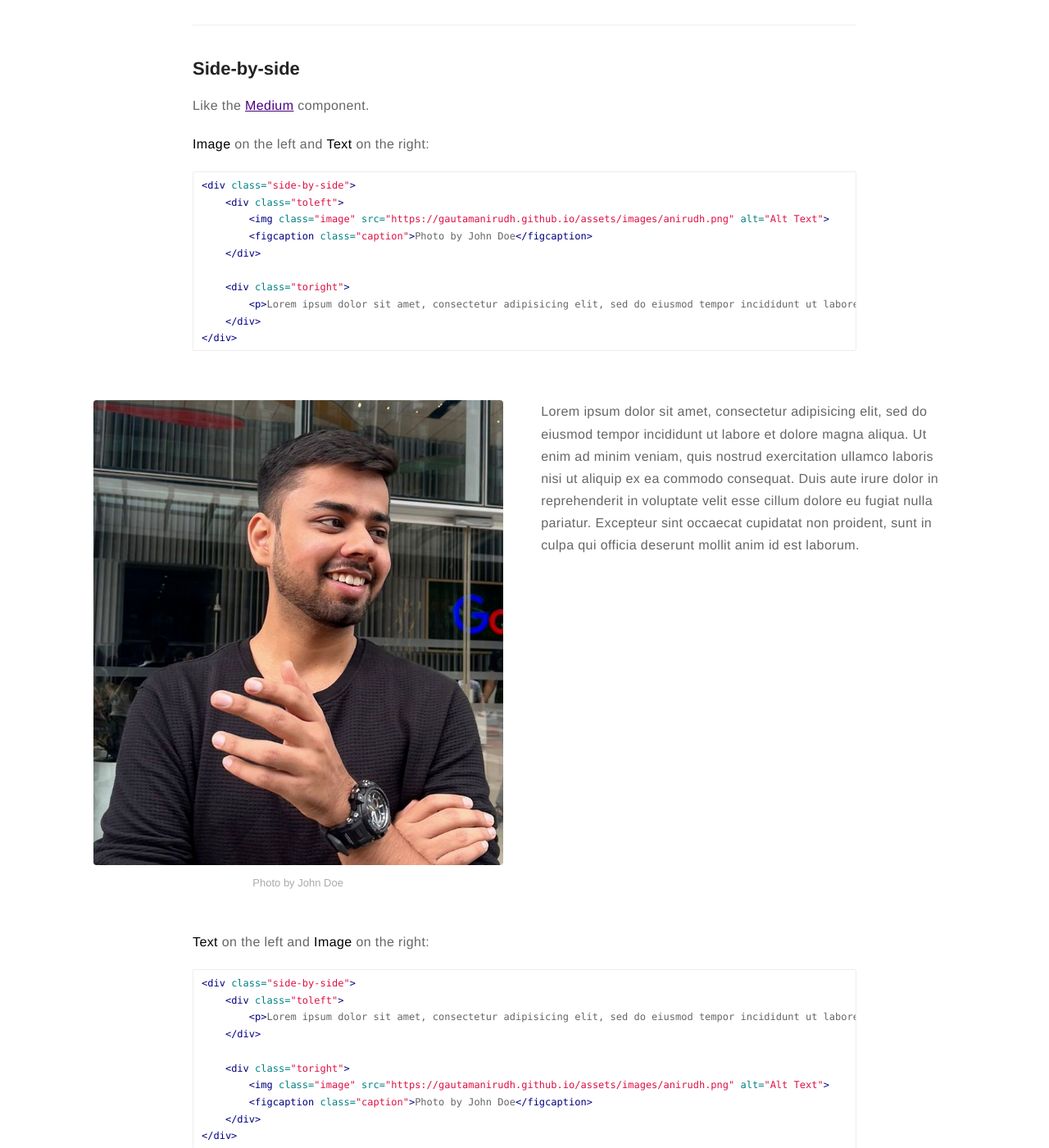
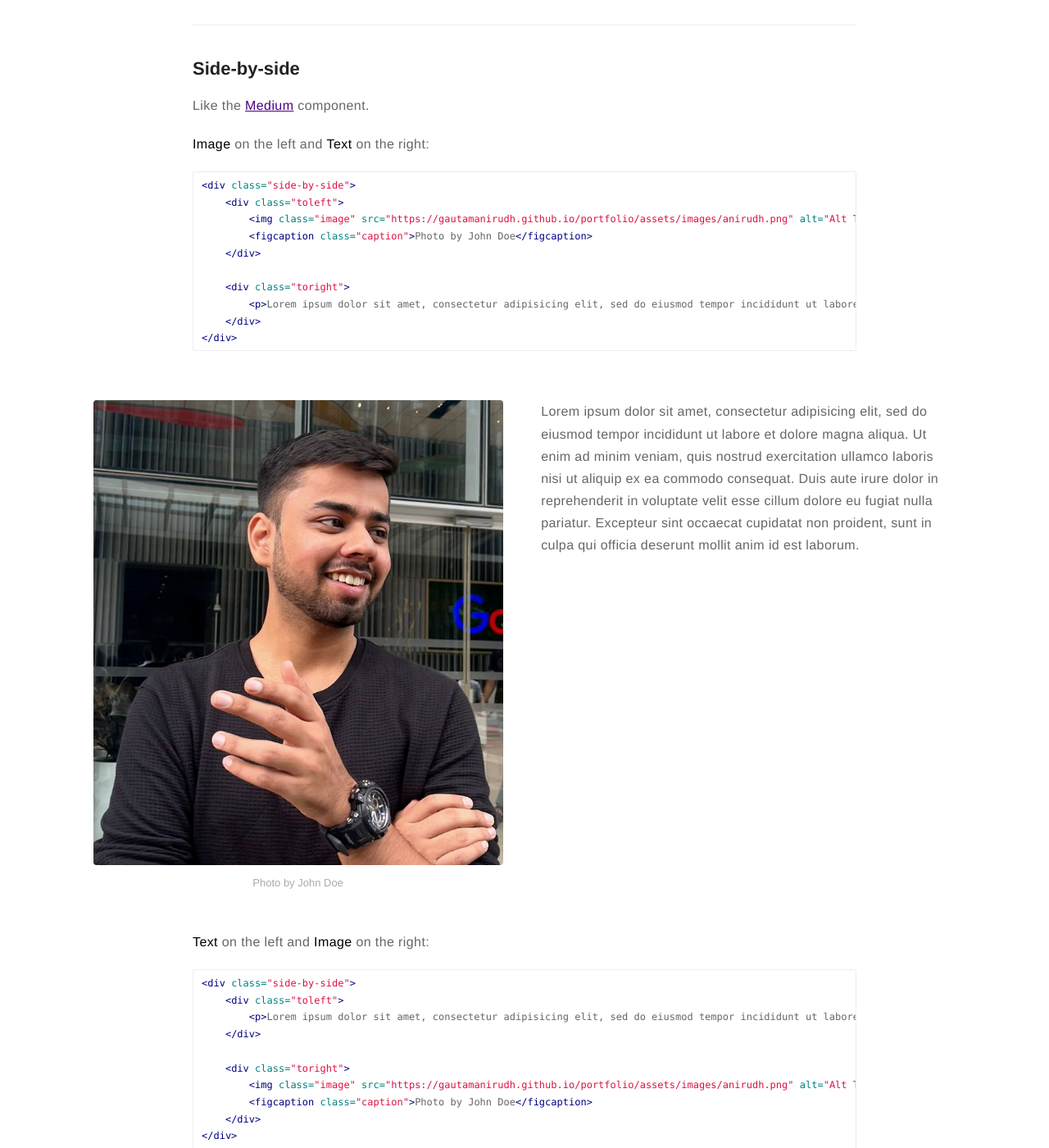
Before and after one commit to gautamanirudh/portfolio, a Jekyll site: the page built from _posts/2015-02-24-markdown-extra-components.markdown, in a window 1280 px wide and 1400 px high, scrolled down 1043 px. Shown: the whole window at 82% size. Built offline with Jekyll 4.4.1, drawn with Linux system fonts in a browser that asks for light colours; nearby versions of some CDN libraries; comment, search, counter and statistics services are not loaded; part of the change alters nothing that is shown.

Commit message:
Updated url

```diff
--- a/_config.yml
+++ b/_config.yml
@@ -20,7 +20,7 @@ resume: false
 resume-external: true
 resume-url: https://google.com/?q=my+resume
 
-url: https://gautamanirudh.github.io
+url: https://gautamanirudh.github.io/portfolio
 # your url: https://USERNAME.github.io
 
 permalink: /:title/
```
